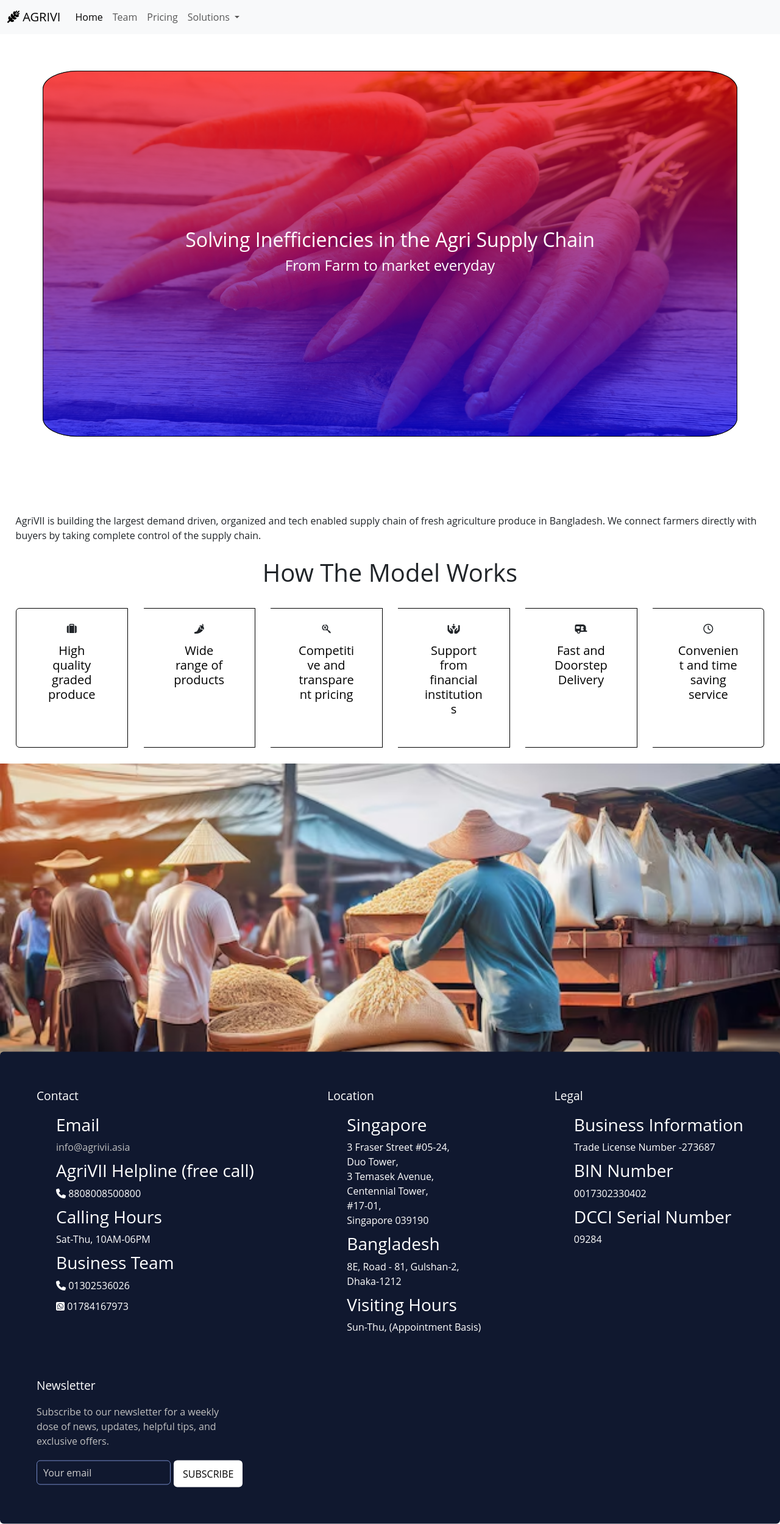
After one commit to soumicshahriar/dbms_project, a PHP site: page /dashboard_navbaritems/s_supplychainsolution.html in a window 1280 px wide. The commit adds this page. Shown: the whole page at 61% size. Run offline with PHP 8.4, Linux system fonts and the light colour scheme; some libraries are stand-ins or nearby versions.

Commit message:
supply chain solution done

```diff
--- /dev/null
+++ b/dashboard_navbaritems/s_supplychainsolution.css
@@ -0,0 +1,39 @@
+*{
+ margin: 0;
+ padding: 0;
+}
+.container{
+ position: relative;
+ display: flex;
+ margin-top: -40px;
+ min-height: 100vh;
+ /* background: #040124; */
+ align-items: center;
+ justify-content: center;
+}
+.container .img{
+ background: url(/dashboard_navbaritems/images/carrot.webp);
+ height: 600px;
+ width: 100%;
+ position: absolute;
+ background-size: cover;
+ background-position: center;
+ border: 1px solid black;
+ border-radius: 5%;
+
+}
+
+.container .overlay{
+ height: 600px;
+ opacity: 0.7;
+ width: 100%;
+ background: linear-gradient(to bottom, red,blue);
+ position: absolute;
+ border: 1px solid black;
+ border-radius: 5%;
+}
+.text{
+ z-index: 2;
+ text-align: center;
+ color: white;
+}
--- /dev/null
+++ b/dashboard_navbaritems/s_supplychainsolution.html
@@ -0,0 +1,227 @@
+<!DOCTYPE html>
+<html lang="en">
+
+<head>
+ <meta charset="UTF-8">
+ <meta name="viewport" content="width=device-width, initial-scale=1.0">
+ <link rel="stylesheet" href="https://cdn.jsdelivr.net/npm/bootstrap@5.3.3/dist/css/bootstrap.min.css">
+ <link rel="stylesheet" href="https://cdnjs.cloudflare.com/ajax/libs/font-awesome/6.6.0/css/all.min.css">
+ <title>IOT SOLUTION</title>
+ <link rel="stylesheet" href="/dashboard_navbaritems/s_supplychainsolution.css">
+ <link rel="stylesheet" href="/dashboard_navbaritems/style3.css">
+ <link rel="stylesheet" href="about_footer.css">
+</head>
+
+<body>
+ <!-- navbar section -->
+ <div>
+  <nav class="navbar navbar-expand-lg bg-body-tertiary">
+   <div class="container-fluid">
+    <a class="navbar-brand" href="#"><i class="fa-solid fa-wheat-awn"></i> AGRIVI</a>
+    <button class="navbar-toggler" type="button" data-bs-toggle="collapse" data-bs-target="#navbarNavDropdown"
+     aria-controls="navbarNavDropdown" aria-expanded="false" aria-label="Toggle navigation">
+     <span class="navbar-toggler-icon"></span>
+    </button>
+    <div class="collapse navbar-collapse" id="navbarNavDropdown">
+     <ul class="navbar-nav">
+      <li class="nav-item">
+       <a class="nav-link active" aria-current="page" href="/index.html">Home</a>
+      </li>
+      <li class="nav-item">
+       <a class="nav-link" href="/dashboard_navbaritems/s_team.html">Team</a>
+      </li>
+      <li class="nav-item">
+       <a class="nav-link" href="#">Pricing</a>
+      </li>
+      <li class="nav-item dropdown">
+       <a class="nav-link dropdown-toggle" href="#" role="button" data-bs-toggle="dropdown" aria-expanded="false">
+        Solutions
+       </a>
+       <ul class="dropdown-menu">
+        <li><a class="dropdown-item" href="#">For Farmers</a></li>
+        <li><a class="dropdown-item" href="#">For Fnders</a></li>
+        <li><a class="dropdown-item" href="#">IOT & Precision Farming</a></li>
+        <li><a class="dropdown-item" href="/dashboard_navbaritems/s_supplychainsolution.html">Supply Chain</a></li>
+       </ul>
+      </li>
+     </ul>
+    </div>
+   </div>
+  </nav>
+ </div>
+ <!-- supply chain solution section -->
+  <div class="container">
+   <div class="img"></div>
+   <div class="overlay"></div>
+   <div class="text">
+    <h2>Solving Inefficiencies
+     in the Agri Supply Chain</h2>
+     <h4>From Farm to market everyday</h4>
+   </div>
+  </div>
+  <div >
+   <p style="overflow:break-word;margin:2% ">AgriVII is building the largest demand driven, organized and tech enabled supply chain of fresh agriculture produce in Bangladesh. We connect farmers directly with buyers by taking complete control of the supply chain.</p>
+  </div>
+  <!-- model work -->
+  <div style="text-align: center">
+    <h1>How The Model Works</h1>
+    <div class="card-group">
+      <div class="card">
+        <i class="fa-solid fa-suitcase"></i>
+        <div class="card-body">
+          <h5 class="card-title">High quality graded produce</h5>
+        </div>
+      </div>
+      <div class="card">
+
+        <i class="fa-solid fa-pepper-hot"></i>
+        <div class="card-body">
+          <h5 class="card-title">Wide range of products
+           </h5>
+        </div>
+      </div>
+      <div class="card">
+        <i class="fa-brands fa-searchengin"></i>
+        <div class="card-body">
+          <h5 class="card-title">Competitive and transparent pricing</h5>
+
+        </div>
+      </div>
+      <div class="card">
+        <i class="fa-solid fa-hands-holding-child"></i>
+        <div class="card-body">
+          <h5 class="card-title">Support from financial institutions</h5>
+
+        </div>
+      </div>
+      <div class="card">
+        <i class="fa-solid fa-caravan"></i>
+        <div class="card-body">
+          <h5 class="card-title">Fast and Doorstep Delivery</h5>
+
+        </div>
+      </div>
+      <div class="card">
+        <i class="fa-regular fa-clock"></i>
+        <div class="card-body">
+          <h5 class="card-title">Convenient and time saving service</h5>
+
+        </div>
+      </div>
+     </div>
+  </div>
+
+  <!-- carousel section -->
+   <div style="margin-top: 2%; ">
+    <div id="carouselExampleSlidesOnly" class="carousel slide" data-bs-ride="carousel">
+      <div class="carousel-inner">
+        <div class="carousel-item active">
+          <img src="/dashboard_navbaritems/images/carousel/1.avif" class="d-block w-100" alt="...">
+        </div>
+        <div class="carousel-item">
+          <img src="/dashboard_navbaritems/images/carousel/2.avif" class="d-block w-100" alt="...">
+        </div>
+        <div class="carousel-item">
+          <img src="/dashboard_navbaritems/images/carousel/3.jpg" class="d-block w-100" alt="...">
+        </div>
+        <div class="carousel-item">
+          <img src="/dashboard_navbaritems/images/carousel/4.webp" class="d-block w-100" alt="...">
+        </div>
+      </div>
+    </div>
+   </div>
+
+   <!-- footer section -->
+   <div style="margin-top: 10%;">
+    <section class="footer">
+         <div class="footer-row">
+           <div class="footer-col">
+             <h4>Contact</h4>
+             <ul class="links">
+              <div style="color:white">
+               <h3 style="color: white;">Email</h3>
+               <li><a href="#">info@agrivii.asia</a></li>
+              </div>
+              <div style=" color:white">
+               <h3 >AgriVII Helpline (free call)</h3>
+               <li><i class="fa-solid fa-phone"></i> 8808008500800</li>
+              </div>
+              <div style=" color:white">
+               <h3>Calling Hours</h3>
+               <li>Sat-Thu, 10AM-06PM</li>
+              </div>
+              <div style=" color:white">
+               <h3>Business Team</h3>
+               <li><i class="fa-solid fa-phone"></i> 01302536026</li>
+               <li><i class="fa-brands fa-square-whatsapp"></i> 01784167973</li>
+              </div>
+
+
+             </ul>
+           </div>
+           <div class="footer-col">
+             <h4>Location</h4>
+             <ul class="links">
+              <div style="color: white;">
+               <h3>Singapore</h3>
+               <li>3 Fraser Street #05-24, <br> Duo Tower,<br> 3 Temasek Avenue,<br> Centennial Tower,<br> #17-01,<br> Singapore 039190</li>
+              </div>
+              <div style="color: white;">
+               <h3>Bangladesh</h3>
+               <li>8E, Road - 81, Gulshan-2,<br>
+                Dhaka-1212</li>
+              </div>
+              <div style="color: white;">
+               <h3>Visiting Hours</h3>
+               <li>Sun-Thu, (Appointment Basis)</li>
+              </div>
+
+
+             </ul>
+           </div>
+           <div class="footer-col">
+             <h4>Legal</h4>
+             <ul class="links">
+              <div style="color: white;">
+               <h3>Business Information</h3>
+               <li>Trade License Number -273687 </li>
+              </div>
+              <div style="color: white;">
+               <h3>BIN Number</h3>
+               <li>0017302330402</li>
+              </div>
+              <div style="color: white;">
+               <h3>DCCI Serial Number</h3>
+               <li>09284</li>
+              </div>
+
+
+             </ul>
+           </div>
+           <div class="footer-col">
+             <h4>Newsletter</h4>
+             <p>
+               Subscribe to our newsletter for a weekly dose
+               of news, updates, helpful tips, and
+               exclusive offers.
+             </p>
+             <form action="#">
+               <input type="text" placeholder="Your email" required>
+               <button type="submit">SUBSCRIBE</button>
+             </form>
+             <!-- <div class="icons">
+               <i class="fa-brands fa-facebook-f"></i>
+               <i class="fa-brands fa-twitter"></i>
+               <i class="fa-brands fa-linkedin"></i>
+               <i class="fa-brands fa-github"></i>
+             </div> -->
+           </div>
+         </div>
+       </section>
+   </div>
+
+
+ <script src="https://cdn.jsdelivr.net/npm/bootstrap@5.3.3/dist/js/bootstrap.bundle.min.js"></script>
+</body>
+
+</html>
--- a/dashboard_navbaritems/style3.css
+++ b/dashboard_navbaritems/style3.css
@@ -8,4 +8,5 @@
  padding: 2%;
  margin: 2%;
 
+
 }
```
Also changed, not shown: dashboard_navbaritems/s_farmersolution.css (added, +39 -0 lines), dashboard_navbaritems/s_farmersolution.html (added, +227 -0 lines), dashboard_navbaritems/s_team.html (+6 -5 lines), index.html (+11 -4 lines), dashboard_navbaritems/images/carousel/1.avif (added), dashboard_navbaritems/images/carousel/2.avif (added), dashboard_navbaritems/images/carousel/3.jpg (added), dashboard_navbaritems/images/carousel/4.webp (added), dashboard_navbaritems/images/carrot.webp (added).
